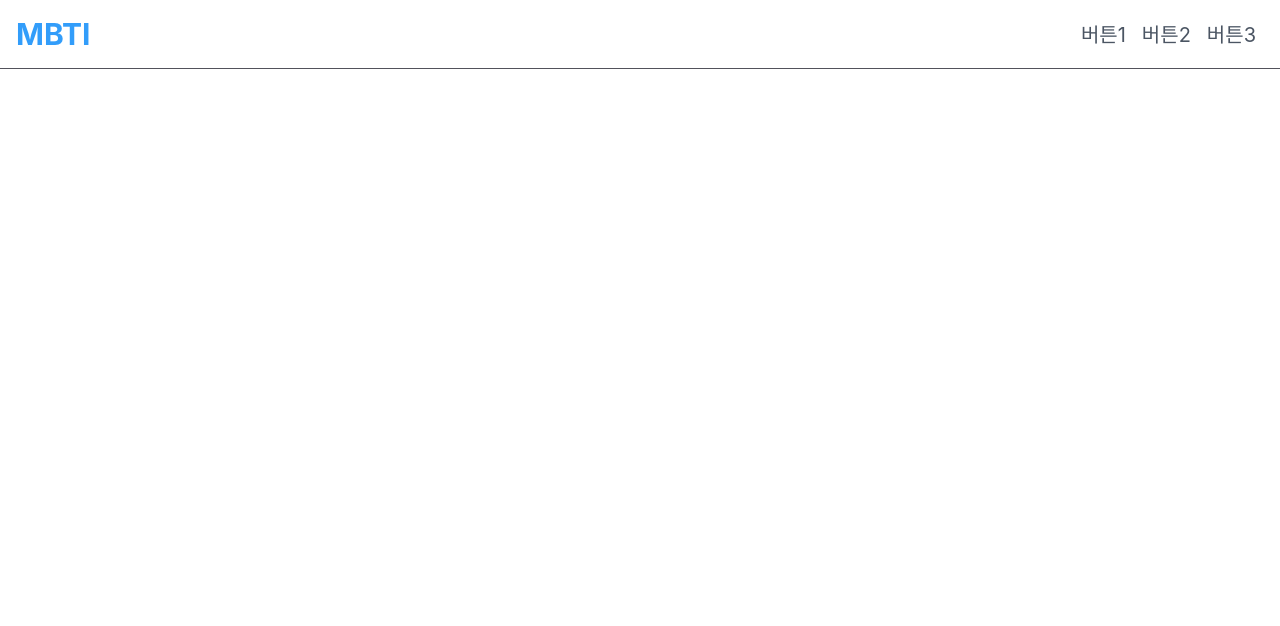
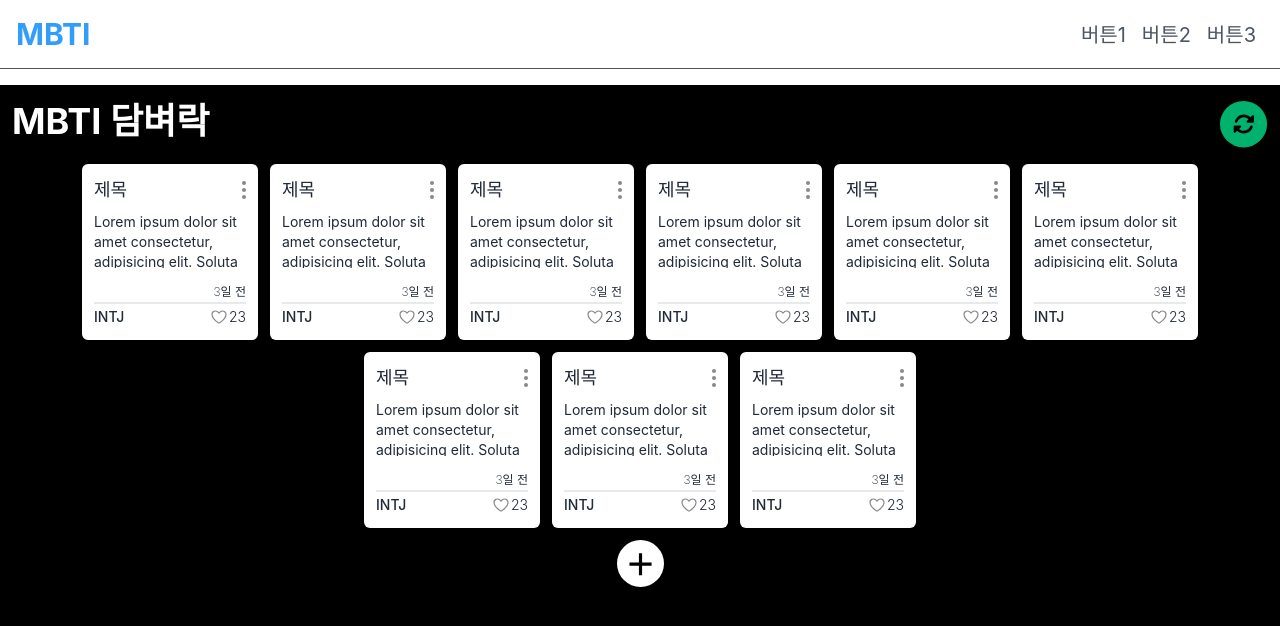
Before and after one commit to are-you-T/client, a React (Create React App) app: page /bulletin/1 in a window 1280 px wide. Shown: the top 626 px of the page. Built offline with nearby package versions, Linux system fonts and the light colour scheme.

Commit message:
게시판 게시글 css

```diff
--- a/package.json
+++ b/package.json
@@ -3,6 +3,7 @@
   "version": "0.1.0",
   "private": true,
   "dependencies": {
+    "@tailwindcss/line-clamp": "^0.4.4",
     "@testing-library/jest-dom": "^5.17.0",
     "@testing-library/react": "^13.4.0",
     "@testing-library/user-event": "^13.5.0",
--- a/src/components/BulletinCard.tsx
+++ b/src/components/BulletinCard.tsx
@@ -6,13 +6,16 @@ const Card = tw.div`
   flex flex-col
   bg-white rounded-md
 
-  w-44
+  w-44 h-44
+  p-3
 
 `;
 const Header = tw.div`
-
+  flex flex-row justify-between items-center
+  mb-2
 `;
 const Title = tw.div`
+  text-lg font-medium
 
 `;
 const OptionIcon = tw.button`
@@ -21,25 +24,38 @@ const Main = tw.div`
 
 `;
 const Content = tw.div`
+  h-14
+  mb-4
+  text-sm
 
+  overflow-hidden
+  overflow-ellipsis
 `;
 const Date = tw.div`
+  text-xs font-extralight
+  flex justify-end
+  mb-0.5
 
 `;
 const Divider = tw.div`
   divider
+  mt-0 mb-0
+  h-px
 `;
 const Footer = tw.div`
-
+  flex flex-row justify-between
+  mt-1
+  text-sm
 `;
 const Category = tw.div`
-
+  font-medium
 `;
-const HeartIcon = tw.button`
-
+const Heart = tw.button`
+  flex flex-row items-center
 `;
 const LikeCount = tw.div`
-
+  font-light
+  ml-0.5
 `;
 //@ts-ignore
 export default function BulletinCard() {
@@ -62,16 +78,21 @@ export default function BulletinCard() {
       </Header>
 
       <Main>
-        <Content>내용</Content>
-        <Date>작성 날짜</Date>
+        <Content>
+          Lorem ipsum dolor sit amet consectetur, adipisicing elit. Soluta
+          sapiente reiciendis perferendis tempora, optio cumque ipsum animi
+          asperiores quae ex laboriosam perspiciatis eveniet exercitationem aut
+          a sit! Harum, eligendi quod!
+        </Content>
+        <Date>3일 전</Date>
       </Main>
 
       <Divider />
 
       <Footer>
-        <Category>category유형</Category>
-        <div>
-          <HeartIcon>
+        <Category>INTJ</Category>
+        <Heart>
+          <button>
             <svg
               xmlns="http://www.w3.org/2000/svg"
               width="16"
@@ -86,9 +107,9 @@ export default function BulletinCard() {
                 d="M4.5 1C2.567 1 1 2.491 1 4.33c0 1.486.613 5.01 6.642 8.573a.71.71 0 0 0 .716 0C14.388 9.34 15 5.816 15 4.331 15 2.49 13.433 1 11.5 1S8 3.019 8 3.019 6.433 1 4.5 1Z"
               />
             </svg>
-          </HeartIcon>
-          <LikeCount>좋아요수</LikeCount>
-        </div>
+          </button>
+          <LikeCount>23</LikeCount>
+        </Heart>
       </Footer>
     </Card>
   );
--- a/src/pages/BulletinBoard.tsx
+++ b/src/pages/BulletinBoard.tsx
@@ -10,10 +10,10 @@ pl-3 pr-3
 `;
 const Header = tw.div`
 flex flex-row justify-between
-mt-4 mb-4
+mt-4 mb-7
 `;
 const Title = tw.div`
-text-4xl font-bold text-white
+text-5xl font-bold text-white
 `;
 const Main = tw.div`
 flex flex-wrap justify-center gap-3
--- a/src/pages/BulletinDetail.tsx
+++ b/src/pages/BulletinDetail.tsx
@@ -1,10 +1,85 @@
-import React from 'react';
+import React from "react";
+import tw from "tailwind-styled-components";
+
+import BulletinCard from "../components/BulletinCard";
+
+const Board = tw.div`
+flex flex-col
+h-screen bg-black
+pl-3 pr-3
+`;
+const Header = tw.div`
+flex flex-row justify-between
+mt-4 mb-4
+`;
+const Title = tw.div`
+text-4xl font-bold text-white
+`;
+const Main = tw.div`
+flex flex-wrap justify-center gap-3
+w-full overflow-auto
+
+`;
+const Footer = tw.div`
+flex justify-center
+w-full bg-black
+self-end
+pt-3 pb-3
+`;
+
 //@ts-ignore
 export default function BulletinDetail() {
   return (
-    <section className='flex flex-col items-center'>
-      <h3 className='text-xl font-bold mb-2'></h3>
-      <div></div>
-    </section>
+    <Board>
+      <Header>
+        <Title>MBTI 담벼락</Title>
+        {/* change icon */}
+        <svg
+          xmlns="http://www.w3.org/2000/svg"
+          width="48"
+          height="47"
+          fill="none"
+        >
+          <ellipse
+            cx="23.536"
+            cy="23.204"
+            fill="#00B26E"
+            rx="23.536"
+            ry="23.204"
+          />
+          <path
+            fill="#000"
+            d="M19.024 18.303a6.762 6.762 0 0 1 9.523-.042l-1.741 1.737a1.016 1.016 0 0 0 .718 1.733H32.935c.562 0 1.014-.452 1.014-1.014v-5.41a1.016 1.016 0 0 0-1.733-.719l-1.758 1.758c-3.703-3.656-9.667-3.643-13.348.043a9.414 9.414 0 0 0-2.232 3.542 1.352 1.352 0 0 0 2.549.9 6.694 6.694 0 0 1 1.598-2.528Zm-5.363 7.148v5.41a1.016 1.016 0 0 0 1.733.718l1.758-1.758c3.703 3.656 9.667 3.644 13.348-.042a9.443 9.443 0 0 0 2.236-3.538 1.352 1.352 0 0 0-2.549-.9 6.693 6.693 0 0 1-1.597 2.527 6.762 6.762 0 0 1-9.523.043l1.737-1.742a1.016 1.016 0 0 0-.719-1.733h-5.41c-.562 0-1.014.453-1.014 1.015Z"
+          />
+        </svg>
+      </Header>
+      <Main>
+        <BulletinCard />
+        <BulletinCard />
+        <BulletinCard />
+        <BulletinCard />
+        <BulletinCard />
+        <BulletinCard />
+        <BulletinCard />
+        <BulletinCard />
+        <BulletinCard />
+      </Main>
+
+      <Footer>
+        {/* add icon */}
+        <svg
+          xmlns="http://www.w3.org/2000/svg"
+          width="47"
+          height="47"
+          fill="none"
+        >
+          <circle cx="23.5" cy="23.5" r="23.5" fill="#fff" />
+          <path
+            fill="#000"
+            d="M21.913 35.217v-9.473H12.49V22.57h9.424v-9.424h3.174v9.424h9.473v3.174h-9.473v9.473h-3.174Z"
+          />
+        </svg>
+      </Footer>
+    </Board>
   );
 }
--- a/tailwind.config.js
+++ b/tailwind.config.js
@@ -4,9 +4,9 @@ module.exports = {
   theme: {
     extend: {
       colors: {
-        brand: '#329dfa',
+        brand: "#329dfa",
       },
     },
   },
   plugins: [require("daisyui")],
-}
+};
```
Also changed, not shown: 1 other file (tests, documents, lock files or other folders).
